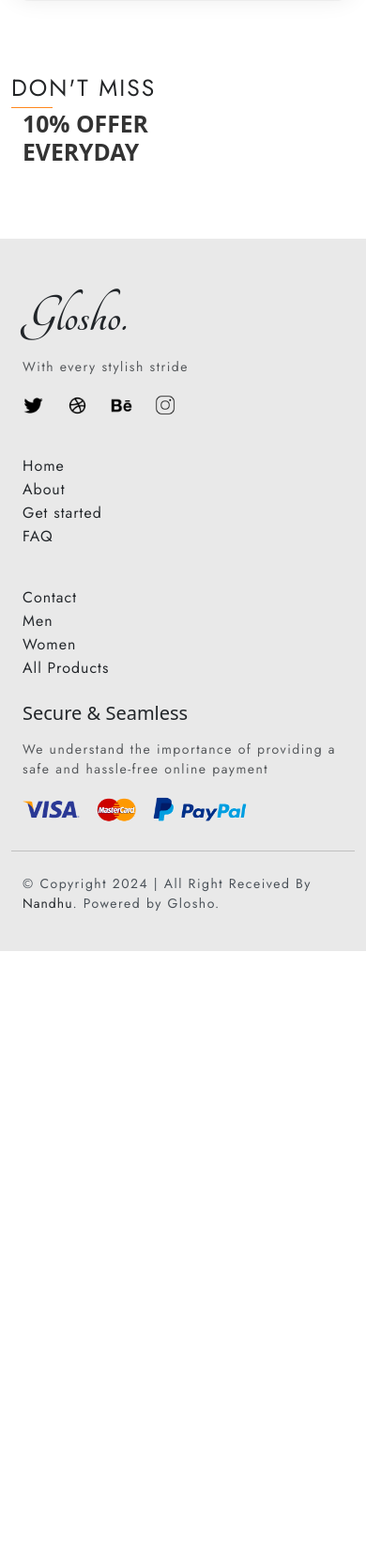
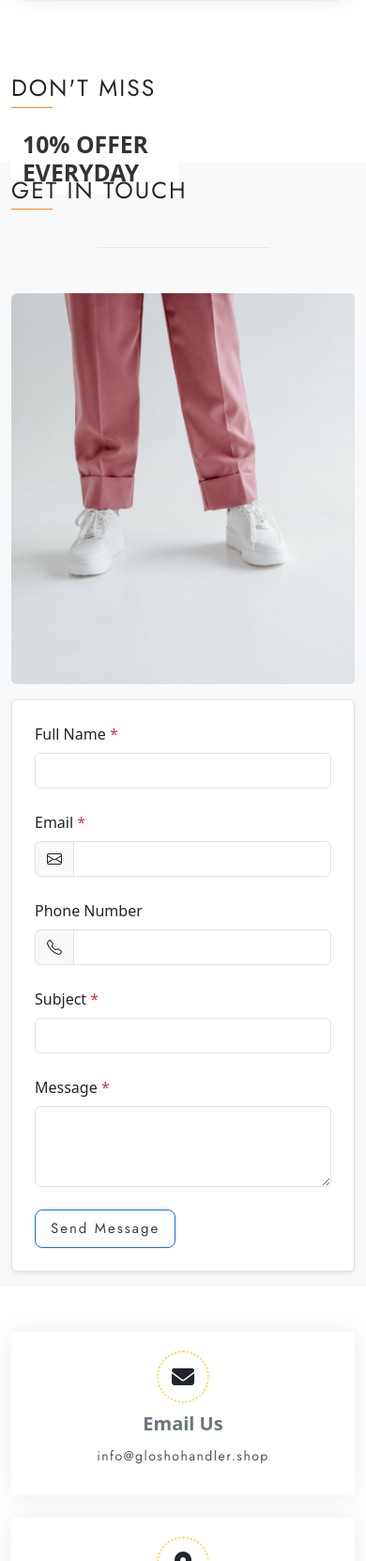
Before and after one commit to nandhuknair/gloshoEcom, a Node project: template views/user/index.ejs in a window 390 px wide. Shown: the part 4839-6500 px from the top of the page at 94% size. Before the commit the page ends 5851 px from the top, so only its background shows below. Run offline with Node 20 templates, Linux system fonts and the light colour scheme; the template is opened without the code that fills it, so the values that code supplies are empty; grey boxes are pictures that could not be loaded.

Commit message:
Cleaned up the code

```diff
--- a/controller/userController.js
+++ b/controller/userController.js
@@ -82,13 +82,14 @@ exports.signupAction = async (req, res) => {
   try {
     reqBody = req.body;
     const { email, password, confirmPassword } = req.body;
-    req.session.userMail = email;
+
     const userExist = await User.findOne({ email: email });
     if (userExist) {
       res.render("user/signup", {
         data: "You are already a user please Login",
       });
     } else {
+      req.session.userMail = email;
       hasedPassword = await bcrypt.hash(password, 10);
       hasedconfirmPassword = await bcrypt.hash(confirmPassword, 10);
 
--- a/public/stylesheets/style.css
+++ b/public/stylesheets/style.css
@@ -1019,6 +1019,38 @@ cursor: pointer;
 
 
 
+.contact .info-item {
+  box-shadow: 0 0 25px rgba(0, 0, 0, 0.08);
+  padding: 20px 0 30px 0;
+}
+
+.contact .info-item i {
+  display: flex;
+  align-items: center;
+  justify-content: center;
+  width: 56px;
+  height: 56px;
+  font-size: 24px;
+  line-height: 0;
+  color: var(--color-primary);
+  border-radius: 50%;
+  border: 2px dotted #ffd565;
+}
+
+.contact .info-item h3 {
+  font-size: 20px;
+  color: #6c757d;
+  font-weight: 700;
+  margin: 10px 0;
+}
+
+.contact .info-item p {
+  padding: 0;
+  line-height: 24px;
+  font-size: 14px;
+  margin-bottom: 0;
+}
+
 
 
 
--- a/views/user/index.ejs
+++ b/views/user/index.ejs
@@ -202,7 +202,7 @@
         <h2 class="heading p-0 m-0 mb-4">DON'T MISS</h2>
     </div>
     <div class="container d-flex" data-aos="fade">
-        <div class="col-lg-6 d-flex justify-content-center pb-5 position-relative">
+        <div class="col-lg-6 d-flex justify-content-center position-relative">
             <div class="container-fluid overlay-container" style="height: 68%; width: 100%; display: flex; justify-content: center; align-items: end;">
                 <h2 class="hover-text" style="color: rgb(51, 51, 51); font-weight: 900;">10% OFFER EVERYDAY</h2>
                 <div class="overlay-content d-none p-5" style="background-color: #ffffff4e; border-radius: 20px;">
@@ -218,23 +218,116 @@
         </div>
     </div>
 
-    <!-- <div class="container d-flex">
-        <header class="bg-dark text-white p-3">
-            <h1 class="text-center">GET UPDATES</h1>
-        </header>
-        <main class="p-5">
-            <p>Stay up to date with the latest news on new arrivals, exclusive sales, and more!</p>
-            <form>
-                <div class="mb-3">
-                    <label for="email" class="form-label">Your email address...</label>
-                    <input type="email" class="form-control" id="email" aria-describedby="emailHelp">
-                    <div id="emailHelp" class="form-text">We'll never share your email with anyone else.</div>
-                </div>
-                <button type="submit" class="btn btn-primary">Sign Up</button>
-            </form>
-        </main>
-    </div> -->
 
+    <!------------------------------------- get in touch page  ------------------------------------>
+<!-- Contact 4 - Bootstrap Brain Component -->
+<section class="bg-light py-3 py-md-5" style="margin-top: -17%;" id="getintouch">
+    <div class="container" data-aos="fade">
+        <h2 class="heading p-0 m-0 mb-4">GET IN TOUCH</h2>
+    </div>
+    <div class="container">
+      <div class="row justify-content-md-center">
+        <div class="col-12 col-md-10 col-lg-8 col-xl-7 col-xxl-6">
+          <hr class="w-50 mx-auto mb-5 mb-xl-9 border-dark-subtle">
+        </div>
+      </div>
+    </div>
+
+    <div class="container">
+      <div class="row gy-3 gy-md-4 gy-lg-0 align-items-xl-center">
+        <div class="col-12 col-lg-6">
+          <img class="img-fluid rounded" loading="lazy" src="/images/images/get in touch.jpg" alt="">
+        </div>
+        <div class="col-12 col-lg-6">
+          <div class="row justify-content-xl-center">
+            <div class="col-12 col-xl-11">
+              <div class="bg-white border rounded shadow-sm overflow-hidden">
+
+                <form action="#!">
+                  <div class="row gy-4 gy-xl-5 p-4 p-xl-5">
+                    <div class="col-12">
+                      <label for="fullname" class="form-label">Full Name <span class="text-danger">*</span></label>
+                      <input type="text" class="form-control" id="fullname" name="fullname" value="" required>
+                    </div>
+                    <div class="col-12 col-md-6">
+                      <label for="email" class="form-label">Email <span class="text-danger">*</span></label>
+                      <div class="input-group">
+                        <span class="input-group-text">
+                          <svg xmlns="http://www.w3.org/2000/svg" width="16" height="16" fill="currentColor" class="bi bi-envelope" viewBox="0 0 16 16">
+                            <path d="M0 4a2 2 0 0 1 2-2h12a2 2 0 0 1 2 2v8a2 2 0 0 1-2 2H2a2 2 0 0 1-2-2V4Zm2-1a1 1 0 0 0-1 1v.217l7 4.2 7-4.2V4a1 1 0 0 0-1-1H2Zm13 2.383-4.708 2.825L15 11.105V5.383Zm-.034 6.876-5.64-3.471L8 9.583l-1.326-.795-5.64 3.47A1 1 0 0 0 2 13h12a1 1 0 0 0 .966-.741ZM1 11.105l4.708-2.897L1 5.383v5.722Z" />
+                          </svg>
+                        </span>
+                        <input type="email" class="form-control" id="email" name="email" value="" required>
+                      </div>
+                    </div>
+                    <div class="col-12 col-md-6">
+                      <label for="phone" class="form-label">Phone Number</label>
+                      <div class="input-group">
+                        <span class="input-group-text">
+                          <svg xmlns="http://www.w3.org/2000/svg" width="16" height="16" fill="currentColor" class="bi bi-telephone" viewBox="0 0 16 16">
+                            <path d="M3.654 1.328a.678.678 0 0 0-1.015-.063L1.605 2.3c-.483.484-.661 1.169-.45 1.77a17.568 17.568 0 0 0 4.168 6.608 17.569 17.569 0 0 0 6.608 4.168c.601.211 1.286.033 1.77-.45l1.034-1.034a.678.678 0 0 0-.063-1.015l-2.307-1.794a.678.678 0 0 0-.58-.122l-2.19.547a1.745 1.745 0 0 1-1.657-.459L5.482 8.062a1.745 1.745 0 0 1-.46-1.657l.548-2.19a.678.678 0 0 0-.122-.58L3.654 1.328zM1.884.511a1.745 1.745 0 0 1 2.612.163L6.29 2.98c.329.423.445.974.315 1.494l-.547 2.19a.678.678 0 0 0 .178.643l2.457 2.457a.678.678 0 0 0 .644.178l2.189-.547a1.745 1.745 0 0 1 1.494.315l2.306 1.794c.829.645.905 1.87.163 2.611l-1.034 1.034c-.74.74-1.846 1.065-2.877.702a18.634 18.634 0 0 1-7.01-4.42 18.634 18.634 0 0 1-4.42-7.009c-.362-1.03-.037-2.137.703-2.877L1.885.511z" />
+                          </svg>
+                        </span>
+                        <input type="tel" class="form-control" id="phone" name="phone" value="">
+                      </div>
+                    </div>
+                    <div class="col-12">
+                      <label for="subject" class="form-label">Subject <span class="text-danger">*</span></label>
+                      <input type="text" class="form-control" id="subject" name="subject" value="" required>
+                    </div>
+                    <div class="col-12">
+                      <label for="message" class="form-label">Message <span class="text-danger">*</span></label>
+                      <textarea class="form-control" id="message" name="message" rows="3" required></textarea>
+                    </div>
+                    <div class="col-12">
+                      <div class="d-grid">
+                        <button class="btn btn-primary btn-lg" type="submit">Send Message</button>
+                      </div>
+                    </div>
+                  </div>
+                </form>
+
+              </div>
+            </div>
+          </div>
+        </div>
+      </div>
+    </div>
+  </section>
+
+
+<div class="container-fluid mb-5 mt-5">
+    <div class="contact">
+  <div class="row gy-4">
+
+    <div class="col-lg-3 col-md-6">
+      <div class="info-item d-flex flex-column justify-content-center align-items-center">
+        <i class="fa-solid fa-envelope"></i>
+        <h3>Email Us</h3>
+        <p>info@gloshohandler.shop</p>
+      </div>
+    </div><!-- End Info Item -->
+
+    <div class="col-lg-6">
+        <div class="info-item  d-flex flex-column justify-content-center align-items-center">
+          <i class="fa-solid fa-location-dot"></i>
+          <h3>Our Address</h3>
+          <p>534 McDonald Ave Brooklyn
+            NY, 11218-3821, United States</p>
+        </div>
+      </div><!-- End Info Item -->
+
+    <div class="col-lg-3 col-md-6">
+      <div class="info-item  d-flex flex-column justify-content-center align-items-center">
+        <i class="fa-solid  fa-phone"></i>
+        <h3>Call Us</h3>
+        <p>(347) 706-5524</p>
+      </div>
+    </div><!-- End Info Item -->
+
+  </div>
+</div>
+</div>
 
     <script>
         document.addEventListener('DOMContentLoaded', function() {
--- a/views/user/userAfterLogin.ejs
+++ b/views/user/userAfterLogin.ejs
@@ -33,7 +33,7 @@
     <div class="nav__data px-4">
       <a href="/">HOME</a>
       <a href="/aboutus">ABOUT</a>
-      <a href="/contact">CONTACT</a>
+      <a href="#getintouch">CONTACT</a>
       <a class="dropdown-toggle dropdown__collection" href="#" role="button" id="dropdownMenuLink"
         data-bs-toggle="dropdown" aria-expanded="false">
         COLLECTIONS
@@ -89,7 +89,7 @@
     <div class="dorp__hover"><a class="" href="/all_products">ALL</a></div>
 
     <div class="dorp__hover"><a class="" href="/aboutus">ABOUT </a></div>
-    <div class="dorp__hover"><a class="" href="/contact">CONTACT</a></div>
+    <div class="dorp__hover"><a class="" href="#getintouch">CONTACT</a></div>
   </div>
 
   <button id="scrollTopBtn" onclick="topFunction()"><i class="fa-solid fa-2x scrollTopFa fa-circle-chevron-up"></i></button>
--- a/views/user/userHeader.ejs
+++ b/views/user/userHeader.ejs
@@ -33,7 +33,7 @@
     <div class="nav__data px-4">
       <a href="/">HOME</a>
       <a href="/aboutus">ABOUT</a>
-      <a href="/contact">CONTACT</a>
+      <a href="#getintouch">CONTACT</a>
       <a class="dropdown-toggle dropdown__collection" href="#" role="button" id="dropdownMenuLink"
         data-bs-toggle="dropdown" aria-expanded="false">
         COLLECTIONS
@@ -66,7 +66,7 @@
     <div class="dorp__hover"><a class="" href="/women_collections">WOMEN</a></div>
     <div class="dorp__hover"><a class="" href="/all_products">ALL</a></div>
     <div class="dorp__hover"><a class="" href="/aboutus">ABOUT </a></div>
-    <div class="dorp__hover"><a class="" href="/contact">CONTACT</a></div>
+    <div class="dorp__hover"><a class="" href="#getintouch">CONTACT</a></div>
   </div>
 
 <button id="scrollTopBtn" onclick="topFunction()"><i class="fa-solid fa-2x scrollTopFa fa-circle-chevron-up"></i></button>
```
Also changed, not shown: controller/offerController.js (+8 -3 lines), views/user/aboutUs.ejs (+3 -5 lines), public/images/images/get in touch.jpg (added).
